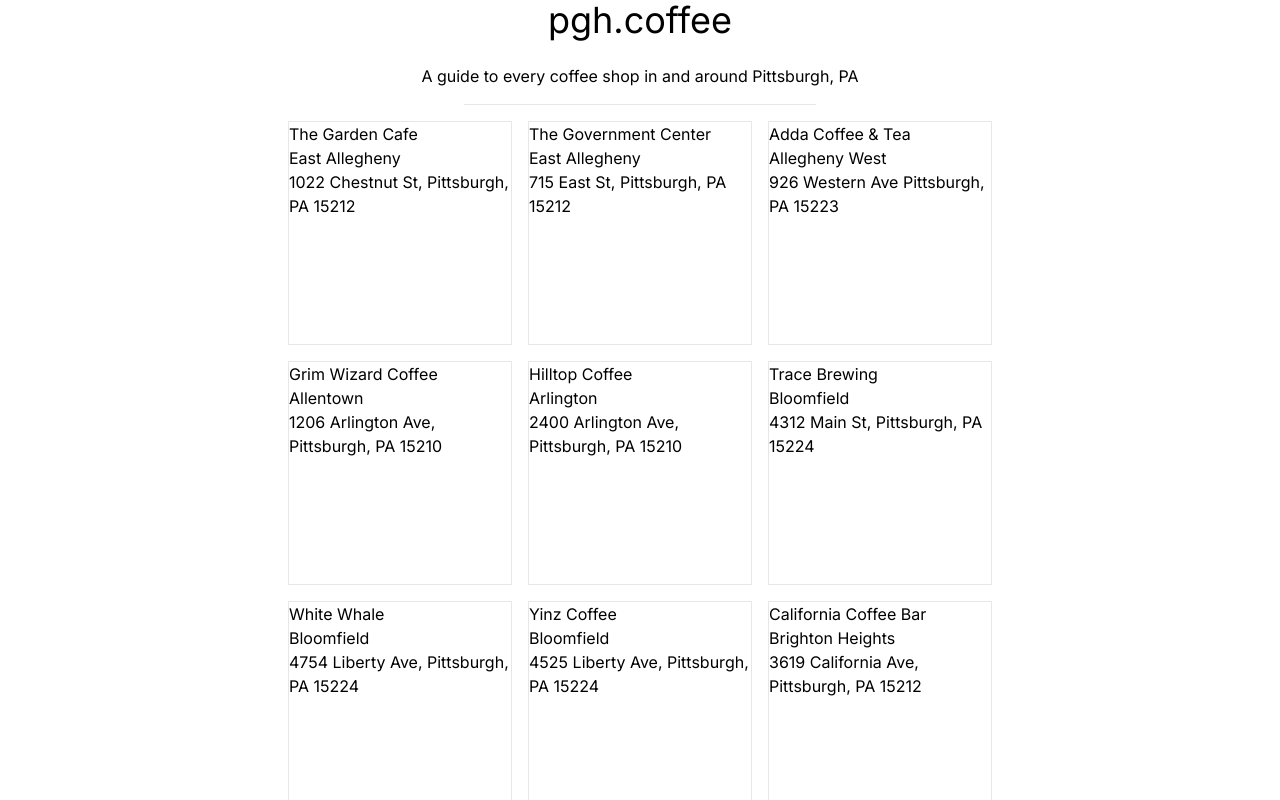
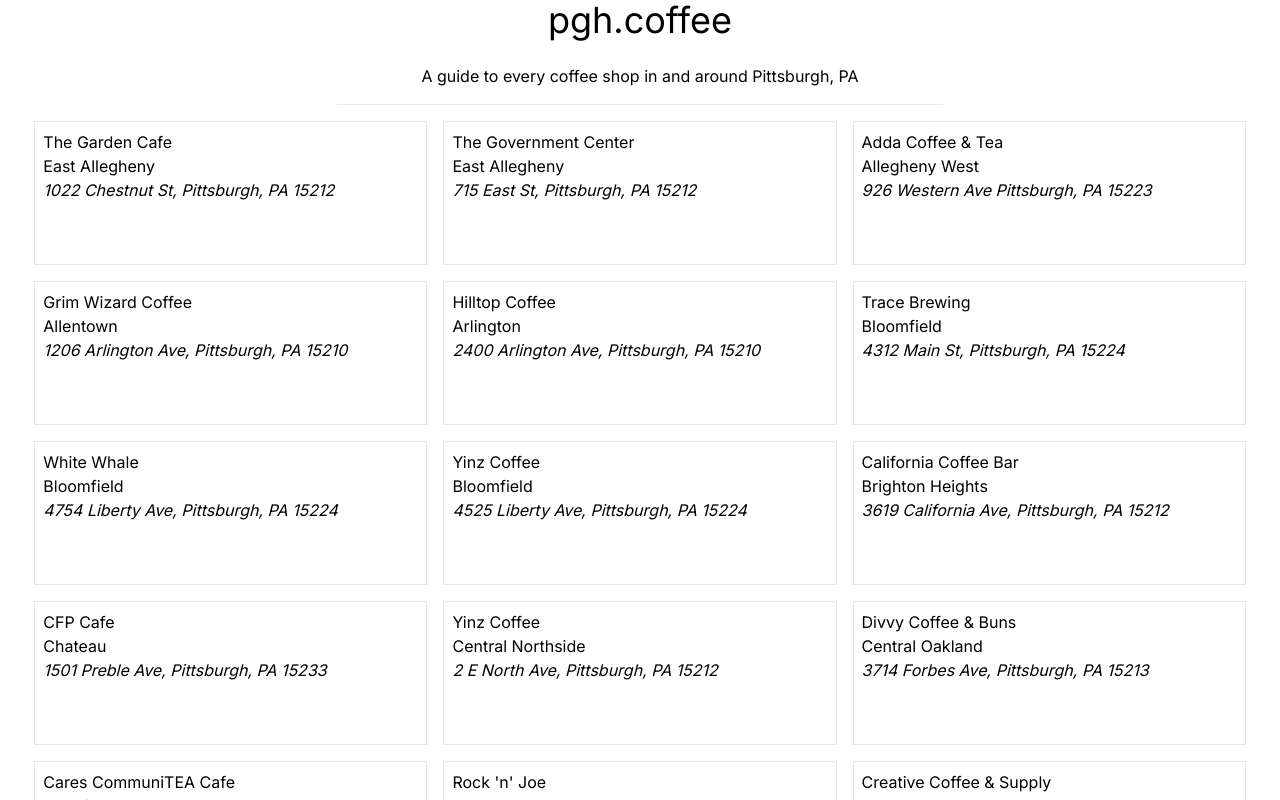
Before and after one commit to Johngeorgesample/pgh-coffee, a Next.js app: page / in a window 1280 px wide. Shown: the top 800 px of the page. Built offline with nearby package versions, Linux system fonts and the light colour scheme.

Commit message:
add link to card

```diff
--- a/components/ShopCard.tsx
+++ b/components/ShopCard.tsx
@@ -11,10 +11,12 @@ type TShop = {
 
 export default function ShopCard(props: IProps) {
   return (
-    <div className="w-56 h-56 border">
-      <p>{props.shop.name}</p>
-      <p>{props.shop.neighborhood}</p>
-      <p>{props.shop.address}</p>
-    </div>
+    <a className="" href={props.shop.website} target="_blank">
+      <div className="h-36 p-2 border hover:border-gray-600">
+        <p>{props.shop.name}</p>
+        <p>{props.shop.neighborhood}</p>
+        <address>{props.shop.address}</address>
+      </div>
+    </a>
   )
 }
```
